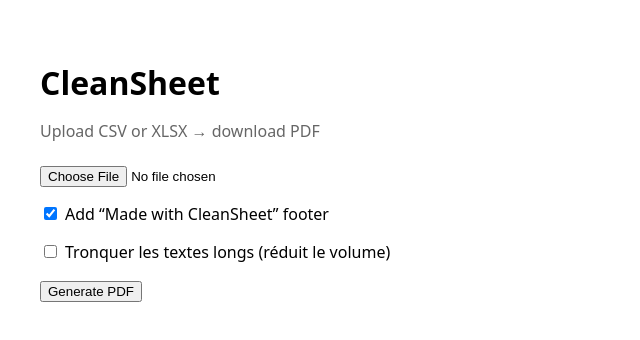
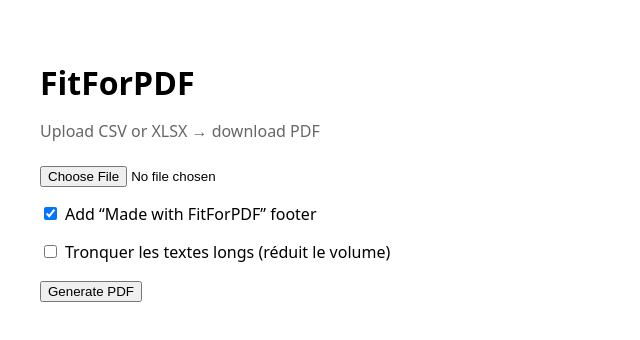
Before and after one commit to Togetheart/fitforpdf-frontend, a Next.js app: page / in a window 1280 px wide. Shown: the top 340 px of the page, without its empty margins (0-640 px from the left). Built offline with nearby package versions, Linux system fonts and the light colour scheme.

Commit message:
chore: rename homepage branding to FitForPDF

```diff
--- a/app/page.js
+++ b/app/page.js
@@ -325,7 +325,7 @@ export default function Page() {
 
   return (
     <main style={{ padding: '2rem', fontFamily: 'system-ui, sans-serif', maxWidth: '40rem' }}>
-      <h1 style={{ marginBottom: '1rem' }}>CleanSheet</h1>
+      <h1 style={{ marginBottom: '1rem' }}>FitForPDF</h1>
       <p style={{ color: '#666', marginBottom: '1.5rem' }}>Upload CSV or XLSX → download PDF</p>
 
       <form onSubmit={handleSubmit}>
@@ -344,7 +344,7 @@ export default function Page() {
             disabled={isLoading}
             style={{ marginRight: '0.5rem' }}
           />
-          Add “Made with CleanSheet” footer
+          Add “Made with FitForPDF” footer
         </label>
         <label style={{ display: 'block', marginBottom: '1rem' }}>
           <input
```
